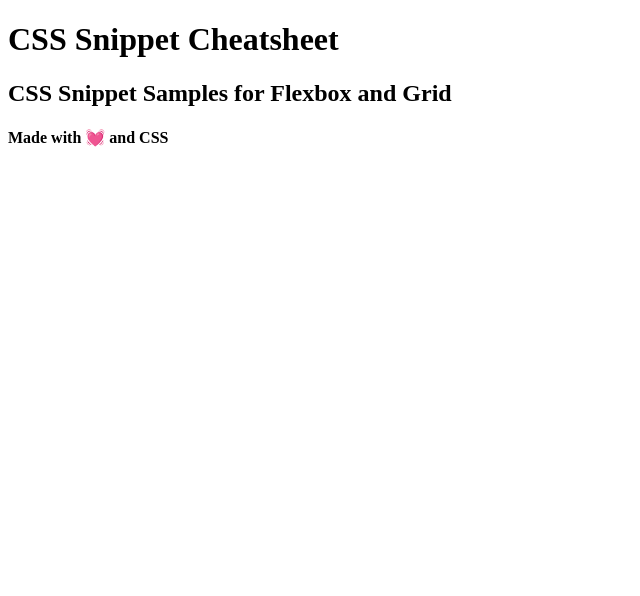
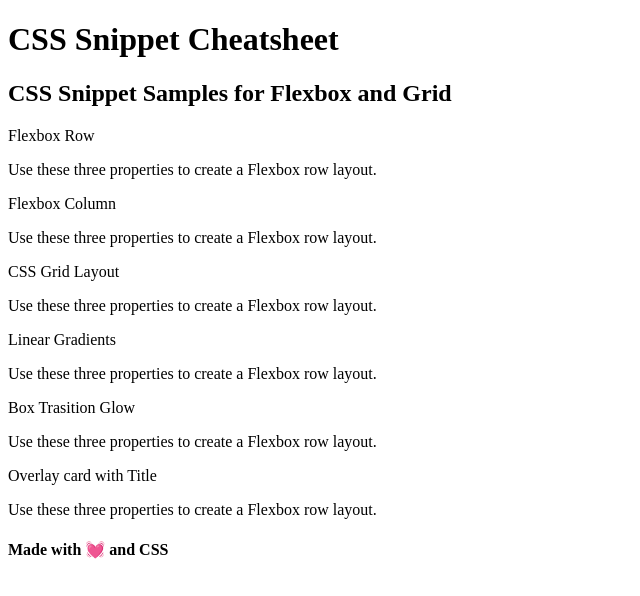
Before and after one commit to famelga/Mini-project-2, a plain HTML site: page index.html in a window 1280 px wide. Shown: the whole page, without its empty margins (0-640 px from the left). Drawn offline with Linux system fonts and the light colour scheme.

Commit message:
Created Sections

```diff
--- a/index.html
+++ b/index.html
@@ -15,6 +15,45 @@
         <h2>CSS Snippet Samples for Flexbox and Grid</h2>
     </header>
 
+    <main>
+        <section class="card">
+        <header>Flexbox Row</header>
+        <p class="feature">Use these three properties to create a Flexbox row layout.</p>
+        <p class="steps"></p>
+        </section>
+
+        <section class="card">
+            <header>Flexbox Column</header>
+            <p class="feature">Use these three properties to create a Flexbox row layout.</p>
+            <p class="steps"></p>
+        </section>
+
+        <section class="card">
+            <header>CSS Grid Layout</header>
+            <p class="feature">Use these three properties to create a Flexbox row layout.</p>
+            <p class="steps"></p>
+        </section>
+
+        <section class="card">
+            <header>Linear Gradients</header>
+            <p class="feature">Use these three properties to create a Flexbox row layout.</p>
+            <p class="steps"></p>
+        </section>
+
+        <section class="card">
+            <header>Box Trasition Glow</header>
+            <p class="feature">Use these three properties to create a Flexbox row layout.</p>
+            <p class="steps"></p>
+        </section>
+
+        <section class="card">
+            <header>Overlay card with Title</header>
+            <p class="feature">Use these three properties to create a Flexbox row layout.</p>
+            <p class="steps"></p>
+        </section>
+
+    </main>
+
     <footer class="footer">
         <h4>Made with &#128147; and CSS</h4>
     </footer>
```
